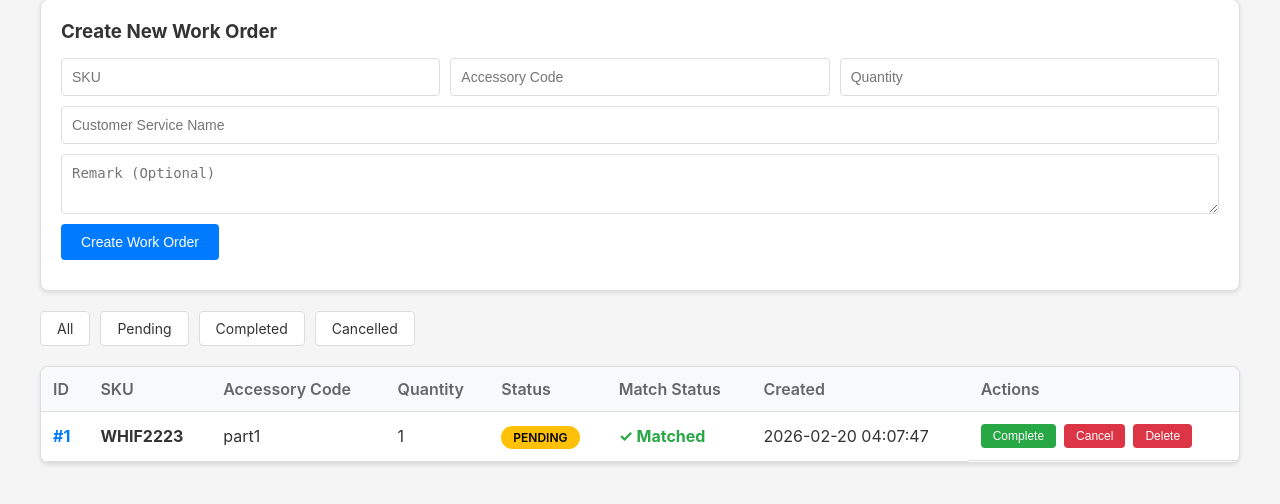
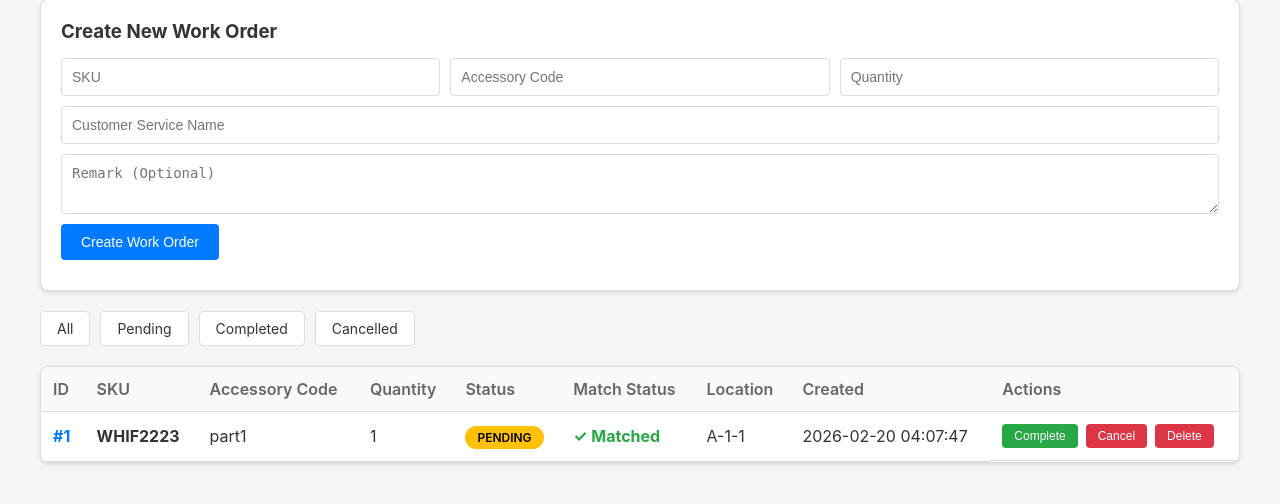
Before and after one commit to woody1983/Takhisis, a Flask app: page /work-orders in a window 1280 px wide. Shown: the part 213-717 px from the top of the page. Run offline with Flask 3, Linux system fonts and the light colour scheme; data comes from the database, SQL or seed files in the repository.

Commit message:
fix: Add Location column to work orders list (Issue #17)
- Added Location column to display matched inventory location
- Shows '-' when no location is matched
- Enhances visibility of automatic inventory matching results

```diff
--- a/templates/work_orders.html
+++ b/templates/work_orders.html
@@ -407,6 +407,7 @@
                         <th>Quantity</th>
                         <th>Status</th>
                         <th>Match Status</th>
+                        <th>Location</th>
                         <th>Created</th>
                         <th>Actions</th>
                     </tr>
@@ -430,6 +431,7 @@
                             <span style="color: #6c757d;">Pending</span>
                             {% endif %}
                         </td>
+                        <td>{{ order.location or '-' }}</td>
                         <td>{{ order.created_at }}</td>
                         <td class="actions">
                             {% if order.status == 'pending' %}
```
